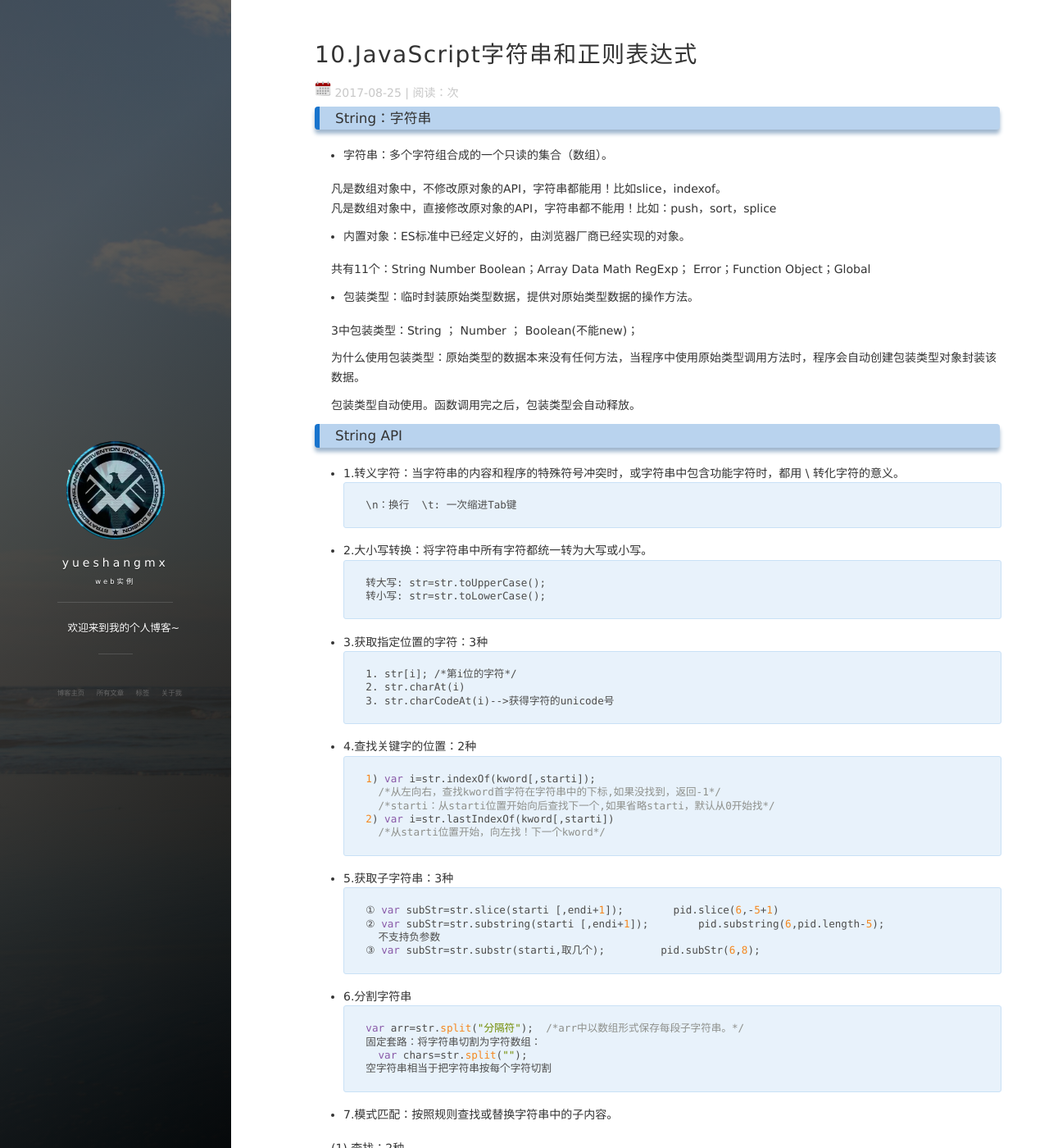
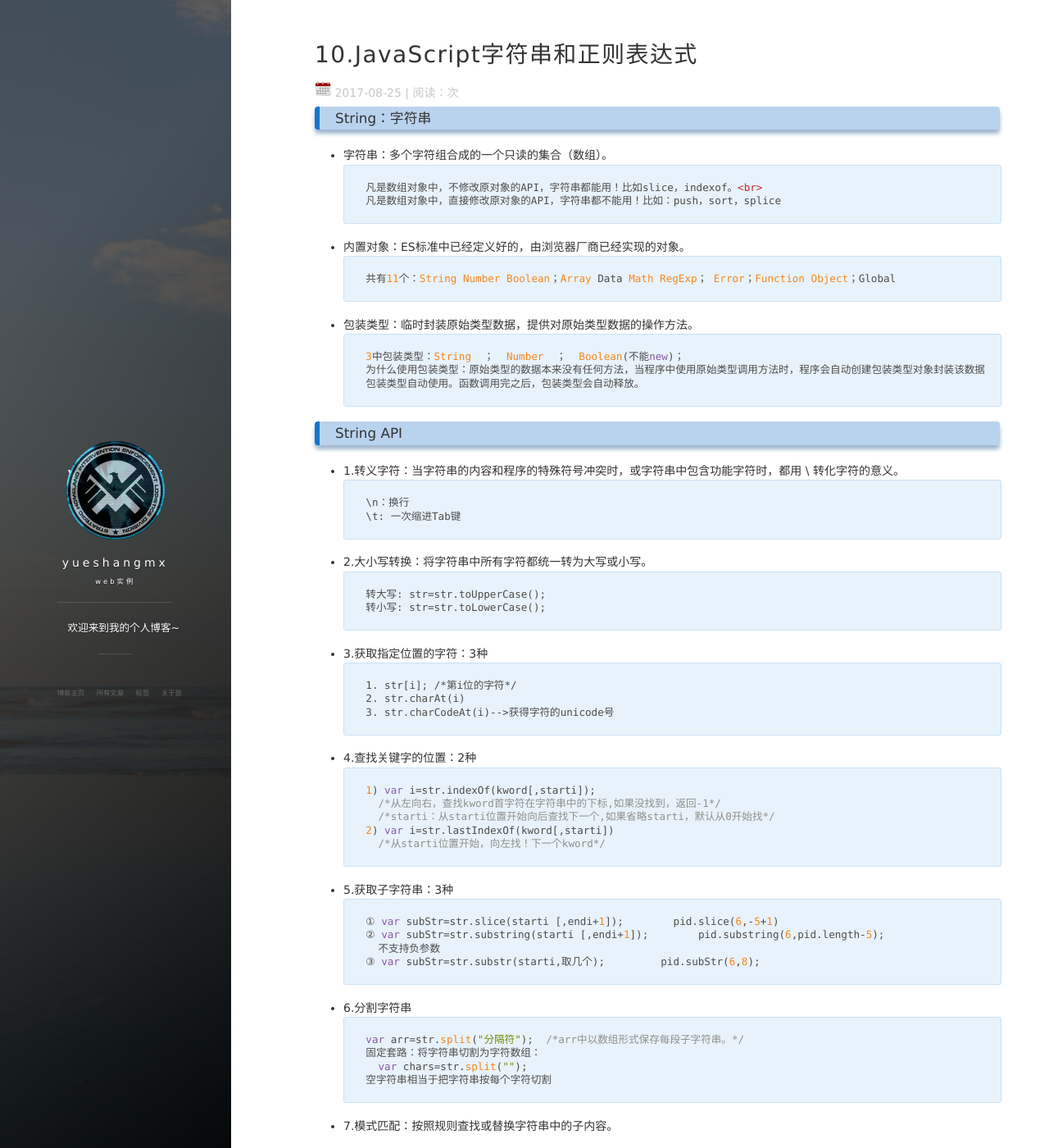
Before and after one commit to yueshangmx/yueshangmx.github.io, a Jekyll site: the page built from _posts/2017-08-25-JavaScrip字符串.md, in a window 1280 px wide and 1400 px high. Shown: the whole window at 82% size. Built offline with Jekyll 4.4.1, drawn with Linux system fonts in a browser that asks for light colours; nearby versions of some CDN libraries; comment, search, counter and statistics services are not loaded.

Commit message:
update 2017-11-09

````diff
--- a/_posts/2017-08-25-JavaScrip字符串.md
+++ b/_posts/2017-08-25-JavaScrip字符串.md
@@ -8,27 +8,26 @@ tags: 笔记
 
 ### String：字符串
 - 字符串：多个字符组合成的一个只读的集合（数组）。
-
+```
 凡是数组对象中，不修改原对象的API，字符串都能用！比如slice，indexof。<br>
 凡是数组对象中，直接修改原对象的API，字符串都不能用！比如：push，sort，splice
-
+```
 - 内置对象：ES标准中已经定义好的，由浏览器厂商已经实现的对象。
-
+```
 共有11个：String Number Boolean；Array Data Math RegExp； Error；Function Object；Global
-
+```
 - 包装类型：临时封装原始类型数据，提供对原始类型数据的操作方法。
-
+```
 3中包装类型：String  ；  Number  ；  Boolean(不能new)；
-
 为什么使用包装类型：原始类型的数据本来没有任何方法，当程序中使用原始类型调用方法时，程序会自动创建包装类型对象封装该数据。
-
 包装类型自动使用。函数调用完之后，包装类型会自动释放。
-
+```
 
 ### String API
 - 1.转义字符：当字符串的内容和程序的特殊符号冲突时，或字符串中包含功能字符时，都用 \ 转化字符的意义。
 ```
-\n：换行  \t: 一次缩进Tab键
+\n：换行
+\t: 一次缩进Tab键
 ```
 - 2.大小写转换：将字符串中所有字符都统一转为大写或小写。
 ```
@@ -70,7 +69,6 @@ var arr=str.split("分隔符");  /*arr中以数组形式保存每段子字符串
 
 - 7.模式匹配：按照规则查找或替换字符串中的子内容。
 
-(1) 查找：2种<br>
 　　1) 只能从开始位置，找第一个匹配的关键字
 ```
 var i=search(/kword/i); /*i表示忽略大小写*/
@@ -107,8 +105,7 @@ var newStr=str.replace(模式,"替换内容")；
 ```
 语法格式：[备选字符列表];
 ```
-如果备选字符集相互联系，可以用"-"表示"到"；比如`[0-9]`表示0到9十个数字。
-
+如果备选字符集相互联系，可以用"-"表示"到"；比如`[0-9]`表示0到9十个数字。<br>
 <font color="#f00">强调：无论字符集中有多少字符，都必须且只能选一个。一个中括号，只代表一位字符</font>
 
 
@@ -141,9 +138,8 @@ var newStr=str.replace(模式,"替换内容")；
 比如：手机号：+86或0086 可有可无，最多1次，空字符可有可无，多了数量不限，1，从3,4,5,7,8选一个，最后必须是9位数字。<br>
 `(\+86|0086)?\s*1[34578]\d{9}`
 
->* RegExp对象的方法
-
-1.格式验证
+>* RegExp对象的方法<br>
+- 1.格式验证
 ```
 var bool=reg.test(str);	/*验证str格式是符合reg的要求,返回的是Boolean值*/
     /*test方法默认值要部分匹配即可，如果要求从头到尾必须完整匹配，需要在正则表达式前加^,后加$*/
@@ -152,7 +148,7 @@ var bool=reg.test(str);	/*验证str格式是符合reg的要求,返回的是Boole
 ```
 比如：密码强度要求：8位密码，只能是字母、数字组合，至少一位大写字母，一位小写字母<br>
 `(?![a-z0-9]*$)(?![A-Za-z]*$)[a-zA-Z0-9]{8}`<br>
-2.查找API
+- 2.查找API
 ```
 var arr=reg.exec(str);  /*在str中查找所有符合reg规定的关键字，要加g*/
     /*返回的是数组,其中：arr[0]：保存了当前关键字的内容*/
````
